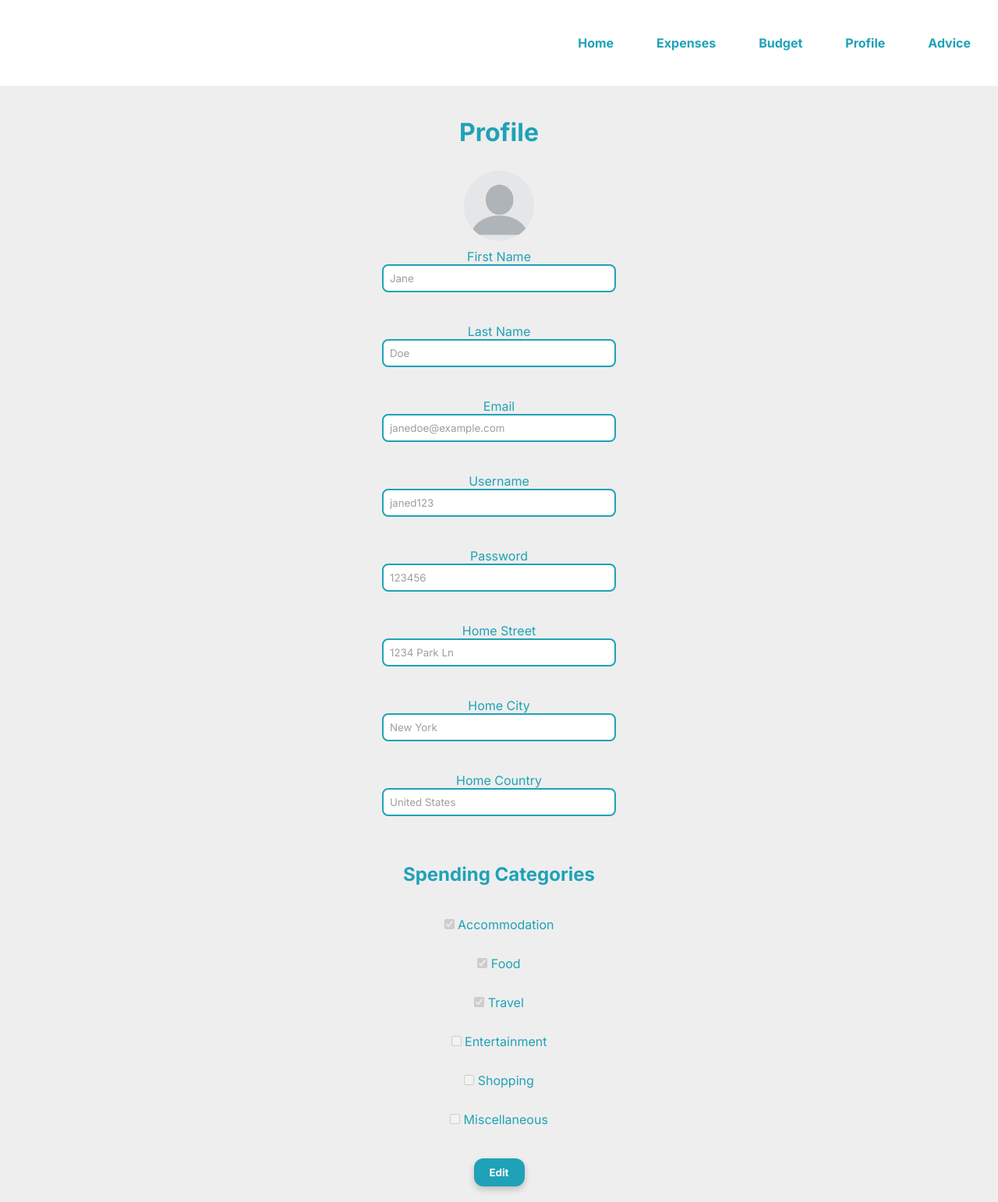
After one commit to chelsnn/Budget-App, a Flask app: page /profile in a window 1280 px wide. The commit adds this page. Shown: the whole page at 78% size. Run offline with Flask 3, Linux system fonts and the light colour scheme.

Commit message:
big changes

```diff
--- a/app.py
+++ b/app.py
@@ -1,18 +1,51 @@
 from flask import Flask, render_template
+from flask_sqlalchemy import SQLAlchemy
 
 app = Flask(__name__)
 
+
+#dummy profile data
+submitted_data = {
+    'first_name': 'Jane',
+    'last_name': 'Doe',
+    'email': 'janedoe@example.com',
+    'username': 'janed123',
+    'password': '123456',
+    'home_street': '1234 Park Ln',
+    'home_city': 'New York',
+    'home_country': 'United States'
+
+
+}
+
+#dummy category data
+selected = ['Accommodation', 'Food', 'Travel']
+
+#dummy budget data
+
+percent_left = 75
+
 @app.route('/')
-def home():
-    return render_template('homepage.html')
+@app.route('/homepage')
+def homepage():
+    print("First Name:", submitted_data['first_name'])
+    print("Last Name:", submitted_data['last_name'])
+    return render_template('homepage.html', percent_left=percent_left, first_name=submitted_data['first_name'], last_name=submitted_data['last_name'])
 
 @app.route('/expenses')
 def expenses():
     return render_template('expenses.html')
 
-@app.route('/homepage')
-def expenses():
-    return render_template('homepage.html')
+
+
+
+@app.route('/profile')
+def profile():
+    return render_template('profile.html', data=submitted_data, selected=selected)
+
+@app.route('/edit_profile')
+def edit_profile():
+    return render_template('edit_profile.html', data=submitted_data, selected=selected)
 
 
 if __name__ == '__main__':
--- a/static/homepage.css
+++ b/static/homepage.css
@@ -5,34 +5,223 @@
     padding: 0;
     text-decoration: none;
     font-family: 'Inter', sans-serif;
+
+
 }
+
+.modhead {
+    padding-top: 10px;
+
+}
+
+h1 {
+    padding-top: 20px;
+    color: #1fa2b7;
+    padding-bottom: 30px;
+}
+
+/*Profile page CSS start*/
+.prof_body {
+
+    justify-content: center;
+    align-items: center;
+    width: 100%;
+    height: 100vh;
+    margin: 0;
+
+}
+.prof {
+    display: block;
+    flex-direction: column;
+    justify-content: center;
+    align-items: center;
+    width: 100%;
+    height: 100%;
+
+    padding-top: 10px;
+    margin-top: 10px;
+    color: #1fa2b7;
+    text-align: center;
+
+
+}
+.title {
+
+    text-align: center;
+    color: #1fa2b7;
+
+
+}
+
+.pfp {
+    display: flex;
+    justify-content: center;
+
+    width: 100%;
+    height: 80px;
+    border-radius: 50%;
+
+    color: #1fa2b7;
+
+    margin-top: 30px auto;
+
+}
+
+.pfp img {
+    width: 90px;
+    height: 90px;
+    border-radius: 50%;
+    object-fit: cover;
+    overflow: hidden;
+
+}
+
+.edit_pfp, .submit{
+    margin-top: 10px;
+    padding: 10px 20px;
+    background-color: #1fa2b7;
+    color: white;
+    font-weight: bold;
+    border: none;
+    border-radius: 12px;
+    cursor: pointer;
+    transition: background-color 0.3s;
+    box-shadow: 0 4px 8px rgba(0, 0, 0, 0.2);
+    margin-bottom: 20px;
+
+
+
+
+}
+label {
+    margin-bottom: 10px;
+    margin-top: 20px;
+
+
+
+}
+.form_inputs {
+    margin-bottom: 20px;
+    padding: 8px;
+    width: 100%;
+    max-width: 300px;
+    border: 2px solid #1fa2b7;
+    background-color: white;
+    border-radius: 8px;
+    outline: none;
+    transition: border-color 0.3s;
+    color: #9e9e9e;
+
+}
+
+.forms {
+    justify-content: center;
+    align-items: center;
+    margin: 0 auto;
+    display: flex;
+    flex-direction: column;
+    padding: 20px;
+}
+
+
+.checkbox {
+    display: block;
+    margin-top: 10px;
+    padding: 10px;
+
+    margin-bottom: 10px;
+    justify-content: center;
+    display: flex;
+    flex-direction: column;
+}
+
+
+/*Profile Page CSS end*/
+
+
+
+/*Nav Bar Css start*/
 
 ul li {
     list-style: none;
     display: flex;
-    float: left;
-    line-height: 100px;
+    float: right;
+
+
+   padding: 35px 0;
+
 }
 
 ul {
+
     justify-content: flex-end;
 }
 
+
 ul li a {
     display: block;
-    font-size: 14px;
+
+    font-size: 16px;
     color: #1fa2b7;
-    padding: 0 20px;
+    padding: 5px;
+    padding-right: 30px;
+    margin-right: 25px;
+    transition: background-color 0.3s, box-shadow 0.3s;
+    border-radius: 8px;
     text-align: right;
 }
 
 nav {
+    margin-right: 25px;
+
+    padding: 5px;
+    padding-right: 30px;
     width: 100%;
     height: 100px;
     background-color: #ffff;
     z-index: 99;
-    max-width: 1300px;
+    margin-right: 20px;
+
 }
+.nav-links ul {
+    display: flex;
+    justify-content: flex-end;
+
+
+
+
+}
+.nav-item a {
+    display: flex;
+
+    text-decoration: none;
+    padding: 5px 15px;
+    border-radius: 20px;
+    transition: background-color 0.3s;
+
+
+
+
+}
+.nav-item a:hover,
+.nav-item.active a{
+    color:#ffff;
+    background-color: #1fa2b7;
+
+    line-height: 30px;
+
+    box-shadow: 0 4px 10px rgba(0, 0, 0, 0.2);
+}
+
+
+
+a:visited {
+    color: #1fa2b7;
+}
+
+/*Nav Bar Css end*/
+
+
 
 .mod {
     width: 300px;
@@ -54,13 +243,14 @@ nav {
     justify-content: space-between;
 }
 
-.Budget-Bar, h1 {
+.Budget-Bar, .welc {
     color: #1fa2b7;
     text-align: center;
 }
 
 .Budget-Bar {
     padding-top: 100px;
+
     background: #ffff;
     width: 300px;
     height: 400px;
@@ -90,7 +280,7 @@ nav {
     height: 150px;
     fill: none;
     stroke-width: 10;
-    stroke: #000;
+    stroke: #1fa2b7;
     transform: translate(5px, 5px);
     stroke-dasharray: 440;
     stroke-dashoffset: 440;
@@ -111,7 +301,7 @@ nav {
     justify-content: center;
     align-items: center;
     position: absolute;
-    color: #111;
+    color: #999;
 }
 
 .Budget-Bar .percent .num h2 span {
@@ -124,13 +314,20 @@ nav {
     letter-spacing: 1px;
 }
 
+.progress_circle {
+    fill: none;
+
+    stroke-width: 10;
+    stroke-linecap: round;
+    stroke-dashoffset: calc(440 - (440 * {{ percent_left }} / 100));
+    transition: stroke-dashoffset 0.5s ease;
+    stroke: #1fa2b7;
+}
+
 .text {
     color: #999;
 }
 
-a:visited {
-    color: #1fa2b7;
-}
 
 body {
     background-color: #eee;
--- a/templates/navbar.html
+++ b/templates/navbar.html
@@ -1,18 +1,29 @@
 <html>
   <head>
-        <link rel="stylesheet" href="{{ url_for('static', filename='homepage.css') }}">
-
+    <link
+      rel="stylesheet"
+      href="{{ url_for('static', filename='homepage.css') }}"
+    />
   </head>
   <body>
     <nav>
-            <ul>
-              <li><a href="{{ url_for('homepage') }}">Home</a></li>
-              <li><a href="{{ url_for('expenses') }}">Expenses</a></li>
-              <li><a href="#">Budget</a></li>
-              <li><a href="#">Advice</a></li>
-              <li><a href="#">Settings</a></li>
+      <ul class="navlinks">
+        <li class="nav-item">
+          <a href="#"><strong>Advice</strong></a>
+        </li>
+        <li class="nav-item">
+          <a href="{{ url_for('profile') }}"><strong>Profile</strong></a>
+        </li>
+        <li class="nav-item">
+          <a href="#"><strong>Budget</strong></a>
+        </li>
+        <li class="nav-item">
+          <a href="{{ url_for('expenses') }}"><strong>Expenses</strong></a>
+        </li>
+        <li class="nav-item">
+          <a href="{{ url_for('homepage') }}"><strong>Home</strong></a>
+        </li>
       </ul>
     </nav>
   </body>
-
 </html>
--- /dev/null
+++ b/templates/profile.html
@@ -0,0 +1,106 @@
+<html>
+  <link
+    rel="stylesheet"
+    href="{{ url_for('static', filename='homepage.css') }}"
+  />
+  <head>
+    {% include 'navbar.html' %}
+    <div class="title">
+      <title>Profile</title>
+    </div>
+  </head>
+
+  <body class="prof_body">
+    <div class="prof" >
+        <h1 class="prof_head">Profile</h1>
+        <div class="pfp">
+            <img src="{{ url_for('static', filename='images/blank_pfp.jpg') }}" alt="Default Profile Pic" />
+        </div>
+        <div class="forms">
+            <form class="prof_form" action="/submit" method="POST">
+
+             <label for="first_name">First Name</label>
+            <input class="form_inputs type="text" id="first_name" name="first_name" value="{{ data.first_name }}" disabled><br><br>
+
+            <label for="last_name">Last Name</label>
+            <input class="form_inputs type="text" id="last_name" name="last_name" value="{{ data.last_name }}" disabled><br><br>
+
+            <label for="email">Email</label>
+            <input class="form_inputs type="text" id="email" name="email" value="{{ data.email }}" disabled><br><br>
+
+            <label for="username">Username</label>
+            <input class="form_inputs type="text" id="username" name="username" value="{{ data.username }}" disabled><br><br>
+
+            <label for="password">Password</label>
+            <input class="form_inputs type="text" id="password" name="password" value="{{ data.password }}" disabled><br><br>
+
+            <label for="home_street">Home Street</label>
+            <input class="form_inputs type="text" id="home_street" name="home_street" value="{{ data.home_street }}" disabled><br><br>
+
+            <label for="home_city">Home City</label>
+            <input class="form_inputs type="text" id="home_city" name="home_city" value="{{ data.home_city }}" disabled><br><br>
+
+            <label for="home_country">Home Country</label>
+            <input class="form_inputs type="text" id="home_country" name="home_country" value="{{ data.home_country }}" disabled><br><br>
+
+            </form>
+        </div>
+
+        <div class="spend_cats">
+            <h2 class="spend_form">Spending Categories</h2>
+            <form id="spending-categories">
+            <div class="checkbox">
+                <label>
+                    <input type="checkbox" name="cats" value="Accommodation" disabled
+                    {% if 'Accommodation' in selected %}checked{% endif %}>
+                        Accommodation
+                </label>
+
+
+                <label>
+                    <input type="checkbox" name="cats" value="Food" disabled
+                    {% if 'Food' in selected %}checked{% endif %}>
+                        Food
+                </label>
+
+
+                <label>
+                    <input type="checkbox" name="cats" value="Travel" disabled
+                    {% if 'Travel' in selected %}checked{% endif %}>
+                        Travel
+                </label>
+
+
+                <label>
+                    <input type="checkbox" name="cats" value="Entertainment" disabled
+                    {% if 'Entertainment' in selected %}checked{% endif %}>
+                        Entertainment
+                </label>
+
+                <label>
+                    <input type="checkbox" name="cats" value="Shopping" disabled
+                    {% if 'Shopping' in selected %}checked{% endif %}>
+                        Shopping
+                </label>
+
+                <label>
+                    <input type="checkbox" name="cats" value="Miscellaneous" disabled
+                   {% if 'Miscellaneous' in selected %}checked{% endif %}>
+                        Miscellaneous
+                </label>
+
+
+            </div>
+            </form>
+        </div>
+
+        <div class="edit">
+
+            <button class="edit_pfp" onclick="location.href='{{ url_for('edit_profile') }}'">Edit</button>
+
+        </div>
+
+
+  </body>
+</div>
+</html>
```
Also changed, not shown: templates/edit_profile.html (added, +105 -0 lines), templates/homepage.html (+5 -5 lines), profile.db (added), static/images/blank_pfp.jpg (added), static/images/blank_profile.webp (added), 1 other file. Lines whose indentation alone changed are shown as unchanged.
